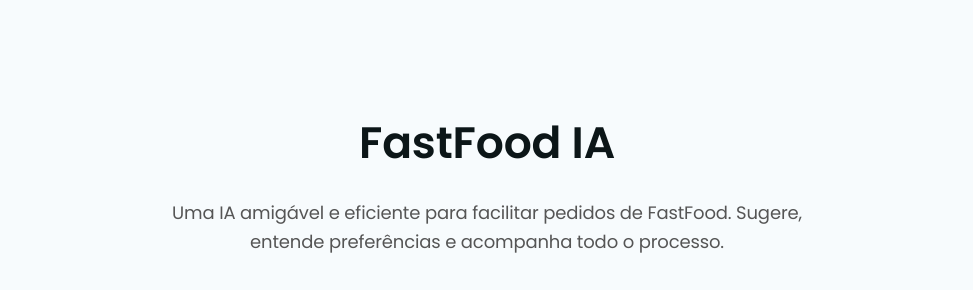
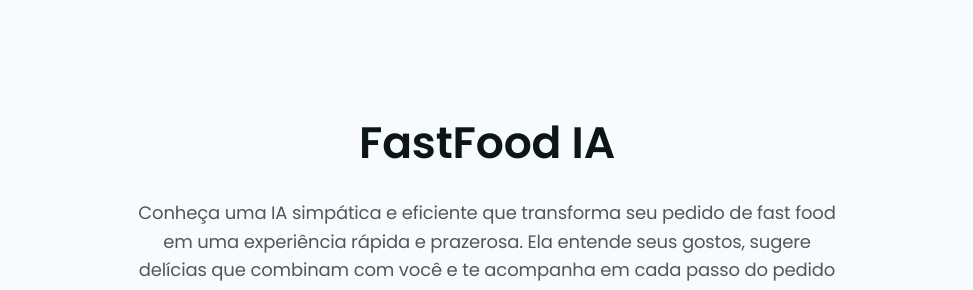
Before and after one commit to thiago-dsd/my-portfolio-template, a plain HTML site: page index.html in a window 1280 px wide. Shown: the part 2274-2564 px from the top of the page, without its empty margins (153-1126 px from the left). Drawn offline with nearby package versions, Linux system fonts and the light colour scheme.

Commit message:
Enhance project description for 'FastFood IA' to improve clarity and engagement

```diff
--- a/index.html
+++ b/index.html
@@ -284,8 +284,11 @@
         <div class="projects-title">
           <h2 class="title">FastFood IA</h2>
           <p class="description">
-            Uma IA amigável e eficiente para facilitar pedidos de FastFood.
-            Sugere, entende preferências e acompanha todo o processo.
+            Conheça uma IA simpática e eficiente que transforma seu pedido de
+            fast food em uma experiência rápida e prazerosa. Ela entende seus
+            gostos, sugere delícias que combinam com você e te acompanha em cada
+            passo do pedido — como um amigo que sabe exatamente o que você quer
+            saborear!
           </p>
         </div>
 
```
